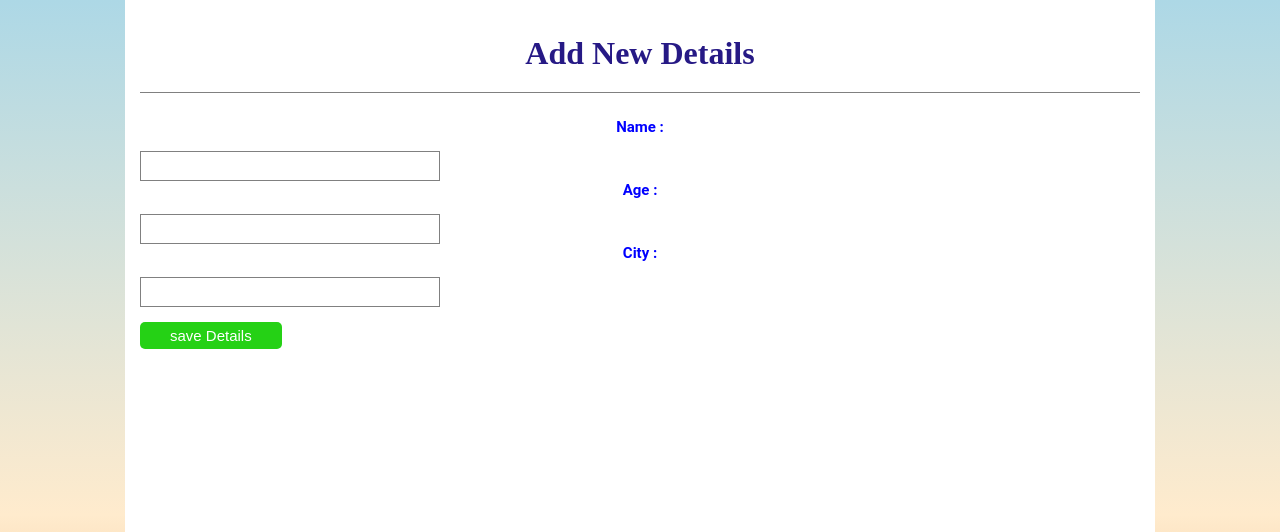
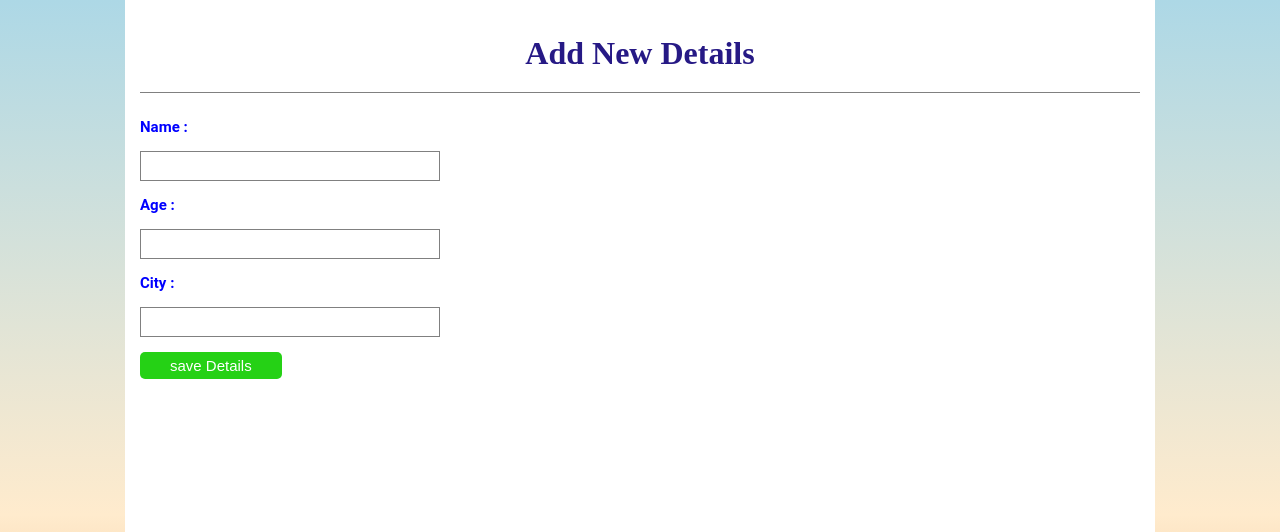
Before and after one commit to Mani-kandan-24-06/project24, a Flask app: page /addUsers in a window 1280 px wide. Shown: the top 532 px of the page. Run offline with Flask 3, Linux system fonts and the light colour scheme; some libraries are stand-ins or nearby versions.

Commit message:
updated code

```diff
--- a/static/style.css
+++ b/static/style.css
@@ -41,15 +41,13 @@ tr th{
 }
 
 a,input[type=submit]{
-	/* padding:10px; */
-	padding:5px 30px 5px 30px;
+	padding:10px;
 	color:white;
 	background:rgb(224, 37, 30);
 	border-radius:5px;
 	border:none;
 	text-decoration: none;
-	text-align: center;
-
+	padding:5px 30px 5px 30px;
 }
 input[type=submit]{
 	margin-top:15px;
@@ -68,12 +66,10 @@ input[type=text]{
 
 label{
 	display:block;
-	/* margin-top:15px; */
+	margin-top:15px;
 	font-size:15px;
 	color:blue;
 	font-weight:bold;
-	text-align: center;
-
 }
 p a{
 	background:#19e219;
```
